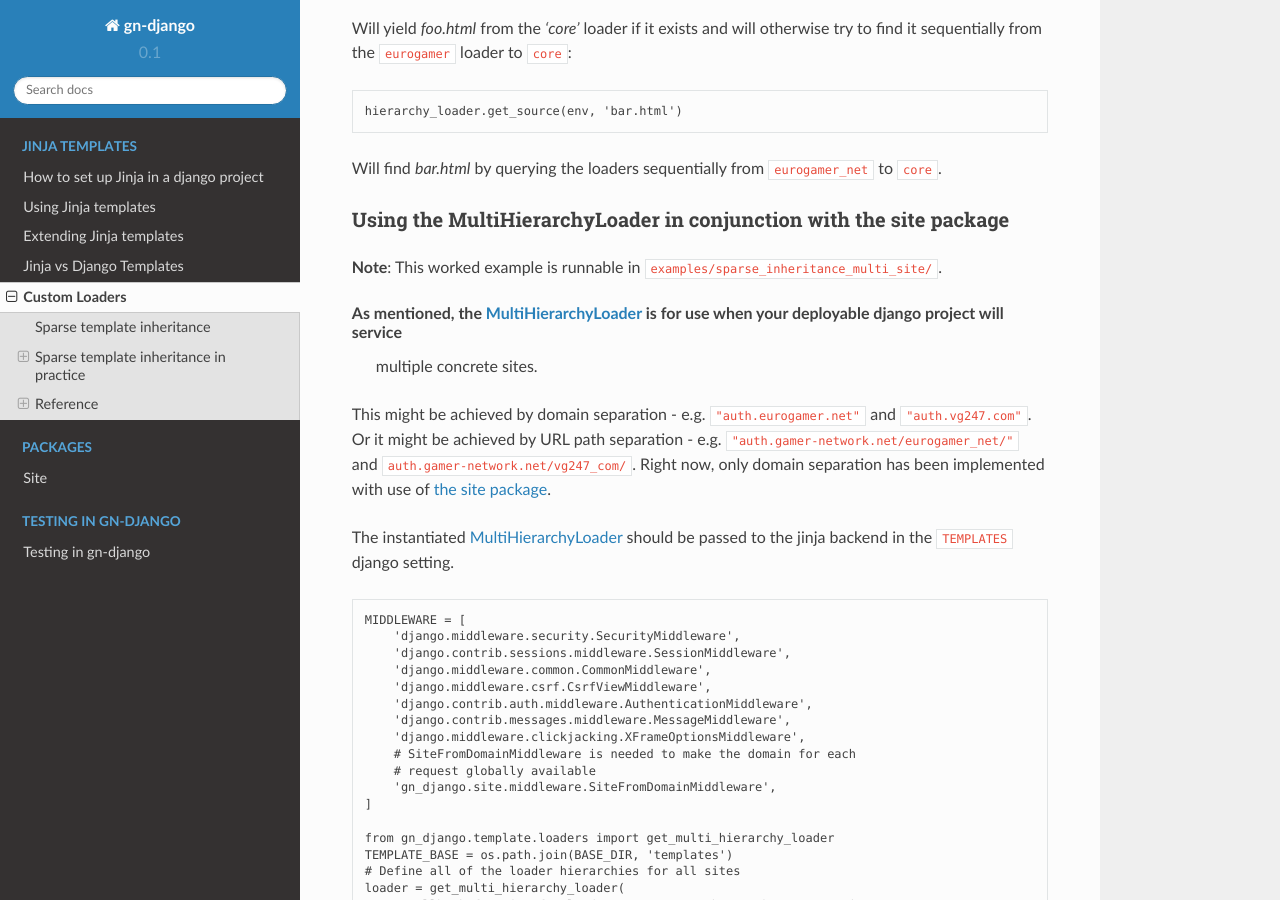
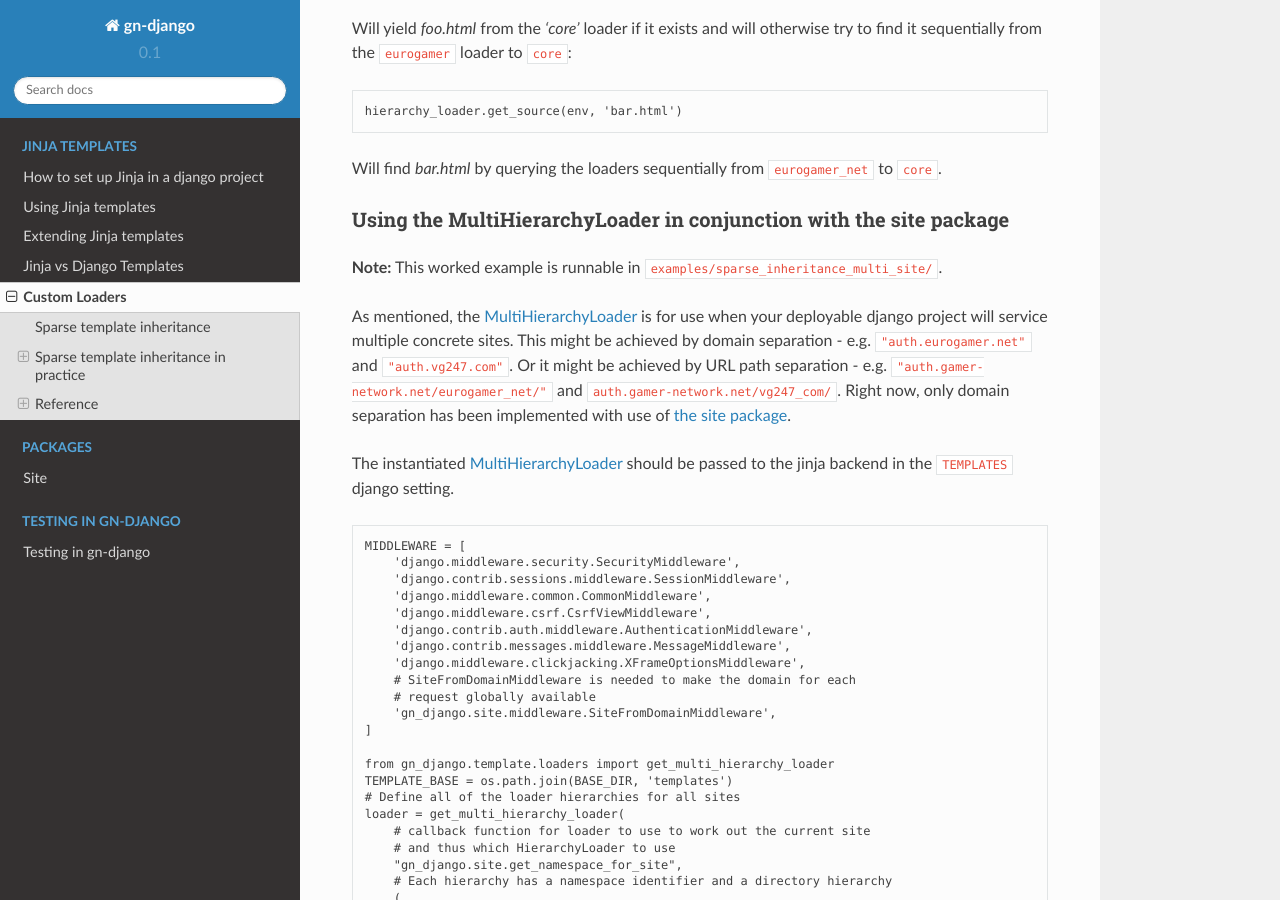
Before and after one commit to mrmonkington/gn-django, a Sphinx documentation site: the page built from docs/source/jinja_templates/loaders.rst, in a window 1280 px wide and 900 px high, scrolled down 3356 px. Built offline with Sphinx 7.4.7 and the Read the Docs theme 2.0.0, drawn with Linux system fonts in a browser that asks for light colours.

```diff
--- a/docs/source/jinja_templates/loaders.rst
+++ b/docs/source/jinja_templates/loaders.rst
@@ -187,11 +187,15 @@ to ``core``.
 Using the MultiHierarchyLoader in conjunction with the site package
 ~~~~~~~~~~~~~~~~~~~~~~~~~~~~~~~~~~~~~~~~~~~~~~~~~~~~~~~~~~~~~~~~~~~
 
-**Note**: This worked example is runnable in ``examples/sparse_inheritance_multi_site/``.
+**Note:** This worked example is runnable in ``examples/sparse_inheritance_multi_site/``.
 
-As mentioned, the :ref:`multi-hierarchy-loader` is for use when your deployable django project will service
- multiple concrete sites.
-This might be achieved by domain separation - e.g. ``"auth.eurogamer.net"`` and ``"auth.vg247.com"``.  Or it might be achieved by URL path separation - e.g. ``"auth.gamer-network.net/eurogamer_net/"`` and ``auth.gamer-network.net/vg247_com/``.  Right now, only domain separation has been implemented with use of :ref:`the site package<package-site>`.
+As mentioned, the :ref:`multi-hierarchy-loader` is for use when your deployable
+django project will service multiple concrete sites.
+This might be achieved by domain separation - e.g. ``"auth.eurogamer.net"`` and
+``"auth.vg247.com"``.  Or it might be achieved by URL path separation - e.g.
+``"auth.gamer-network.net/eurogamer_net/"`` and ``auth.gamer-network.net/vg247_com/``.
+Right now, only domain separation has been implemented with use of
+:ref:`the site package<package-site>`.
 
 The instantiated :ref:`multi-hierarchy-loader` should be passed to the jinja backend
 in the ``TEMPLATES`` django setting.
```
